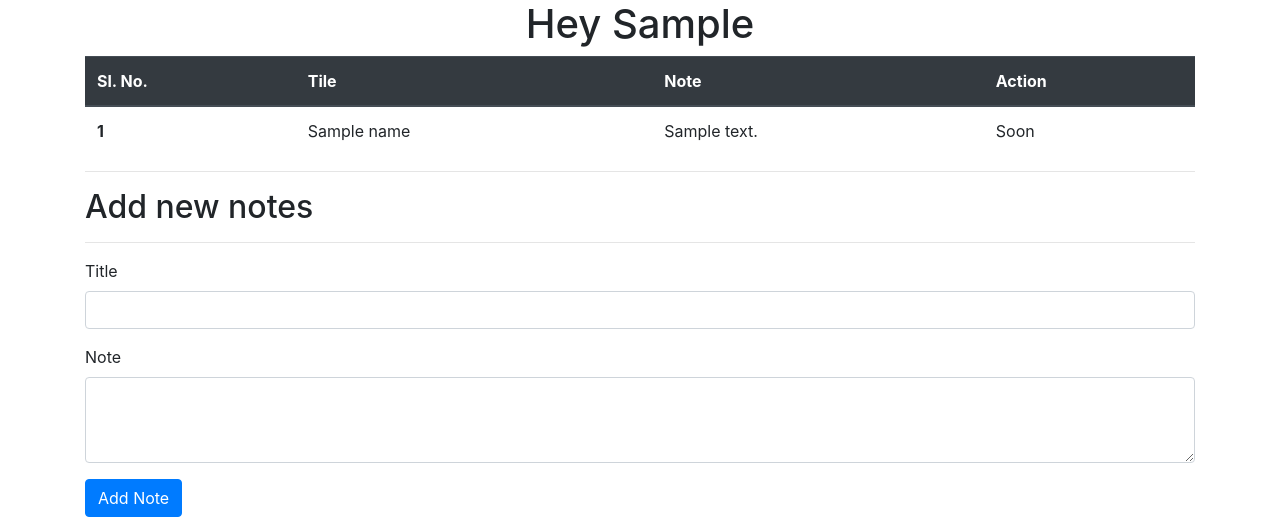
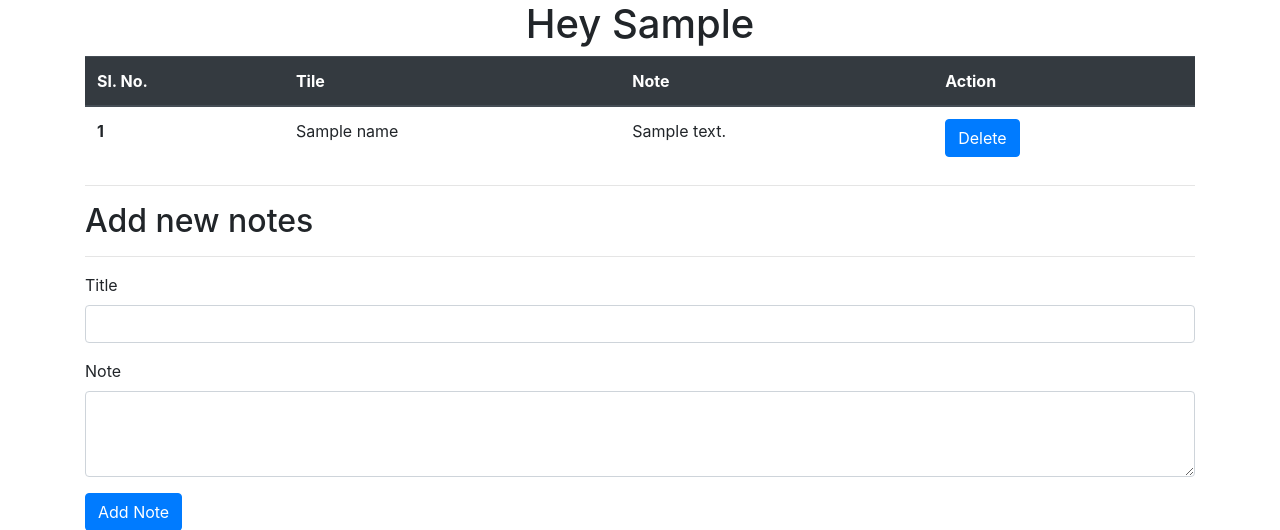
Before and after one commit to d-shaktiranjan/PocketNote, a PHP site: page /web_note/ in a window 1280 px wide. Shown: the part 56-586 px from the top of the page. Run offline with PHP 8.4, Linux system fonts and the light colour scheme; the visitor is signed in with stand-in values (Sample User, id 1); tables that the repository leaves empty or names only in its code hold one stand-in row (values such as "Sample post").

Commit message:
bs: delete button added

```diff
--- a/parts/_note.php
+++ b/parts/_note.php
@@ -27,7 +27,7 @@ while($row=mysqli_fetch_assoc($result)){
     <th scope='row'>".$slno."</th>
     <td>"."$row[title]"."</td>
     <td>"."$row[note]"."</td>
-    <td>Soon</td>
+    <td><button type=\"button\" class=\"btn btn-primary\">Delete</button></td>
     </tr>";
     $slno++;
 }
```
